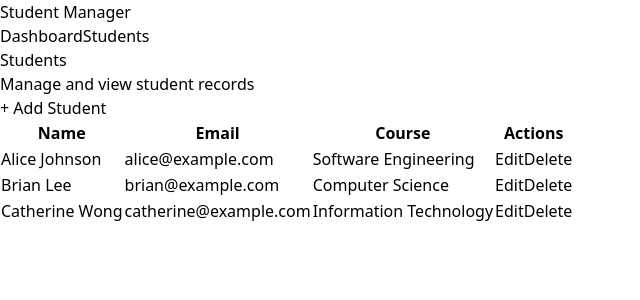
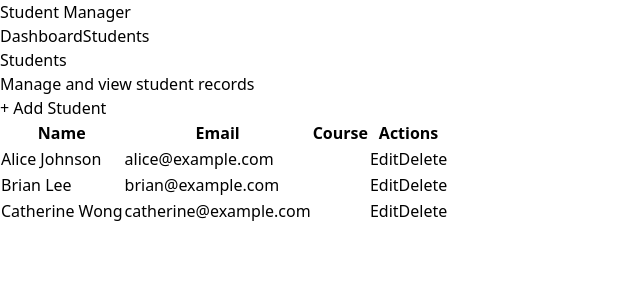
Before and after one commit to changheng-li615/student-manager, a React (Vite) app in the folder client/: page /students in a window 1280 px wide. Shown: the top 300 px of the page, without its empty margins (0-640 px from the left). Built offline with nearby package versions, Linux system fonts and the light colour scheme.

Commit message:
Component refactor

```diff
--- /dev/null
+++ b/client/src/components/StudentTable.jsx
@@ -0,0 +1,55 @@
+// StudentTable is responsible for displaying the student list
+// not manage
+// receives data and fucntion from the pareent component  through props.
+
+function StudentTable({ students, onEditStudent, onDeleteStudent }) {
+    return(
+        <div className="bg-gray-900 border border-gray-800 rounded-x1 shadow-lg overflow-hidden">
+            <table className="w-full text-left">
+                <thead className="bg-gray-800 text-gray-300 text-sm suppercase tracking-wide">
+                    <tr>
+                        <th className="px-6 p-4">Name</th>
+                        <th className="px-6 p-4">Email</th>
+                        <th className="px-6 p-4">Course</th>
+                        <th className="px-6 p-4">Actions</th>
+                    </tr>
+                </thead>
+
+                <tbody>
+                    {students.map((student) => (
+                        <tr
+                            key={student.id}
+                            className="border-t border-gray-800 hover:bg-gray-800/500 transition"
+                        >
+                            <td className="px-6 p-4 font-medium">{student.name}</td>
+                            <td className="px-6 p-4 text-gray-300">{student.email}</td>
+                            <td className="px-6 p-4 text-gray-300">{student.coursee}</td>
+
+                            <td className="px=-6 py-4">
+                                <div className="flex gap-2">
+                                    <button
+                                        type="button"
+                                        onClick={() => onEditStudent(student)}
+                                        className="bg-yellow-500 hover:bg-yellow-600 text-black px-3 py-1 rounded-md text-sm transition"
+                                    >
+                                        Edit
+                                    </button>
+
+                                    <button
+                                        type="button"
+                                        onClick={() => onDeleteStudent(student.id)}
+                                        className="bg-red-600 hover:bg-red-700 px-3 py-1 rounded-md text-sm transition"
+                                    >
+                                        Delete
+                                    </button>
+                                </div>
+                            </td>
+                        </tr>
+                    ))}
+                </tbody>
+            </table>
+        </div>
+    )
+}
+
+export default StudentTable
--- a/client/src/pages/Students.jsx
+++ b/client/src/pages/Students.jsx
@@ -1,6 +1,7 @@
 import Sidebar from "../components/Sidebar";
 import { useState } from "react";
 import StudentForm from "../components/StudentForm";
+import StudentTable from "../components/StudentTable";
 
 function Students() {
   // store all student records
@@ -77,50 +78,11 @@ function Students() {
           </button>
         </div>
 
-        <div className="bg-gray-900 border border-gray-800 rounded-xl shadow-lg overflow-hidden">
-          <table className="w-full text-left">
-            <thead className="bg-gray-800 text-gray-300 text-sm uppercase tracking-wide">
-              <tr>
-                <th className="px-6 py-4">Name</th>
-                <th className="px-6 py-4">Email</th>
-                <th className="px-6 py-4">Course</th>
-                <th classNmae="px-6 py-4">Actions</th>
-              </tr>
-            </thead>
-
-            <tbody>
-              {students.map((student) => (
-                <tr
-                  key={student.id}
-                  className="border-t border-gray-800 hover:bg-gray-800/50 transition"
-                >
-                  <td className="px-6 py-4 font-medium">{student.name}</td>
-                  <td className="px-6 py-4 text-gray-300">{student.email}</td>
-                  <td className="px-6 py-4 text-gray-300">{student.course}</td>
-                  <td classNmae="px-6 py-4">
-                    <div className="flex gap-2">
-                      <button
-                        type="button"
-                        onClick={() => handleEditStudent(student)}
-                        claseeName="bg-yellow-00 hover:bg-yellow-600 text-blac px-3 p-1 rounded-md text-sm transition"
-                      >
-                        Edit
-                      </button>
-
-                      <button
-                        type="button"
-                        onClick={() => handleDeleteStudent(student.id)}
-                        className="bg-red-600 hover:bg-red-700 px-3 py-1 rounded-md text-sm transition"
-                      >
-                        Delete
-                      </button>
-                    </div>
-                  </td>
-                </tr>
-              ))}
-            </tbody>
-          </table>
-        </div>
+        <StudentTable
+          students={students}
+          onEditStudent={handleEditStudent}
+          onDeleteStudent={handleDeleteStudent}
+          />
 
         {showForm && (
           <StudentForm
```
Also changed, not shown: 1 other file (tests, documents, lock files or other folders).
